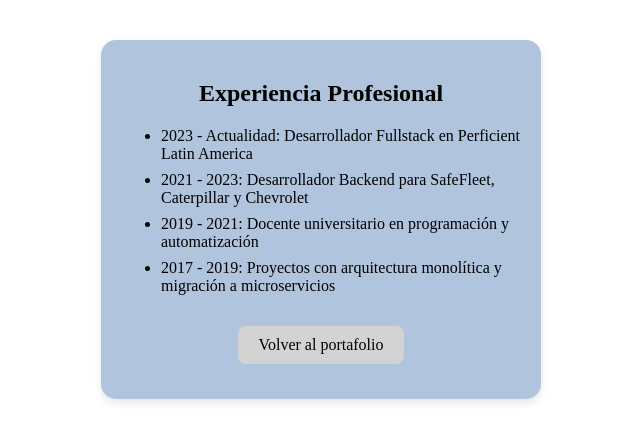
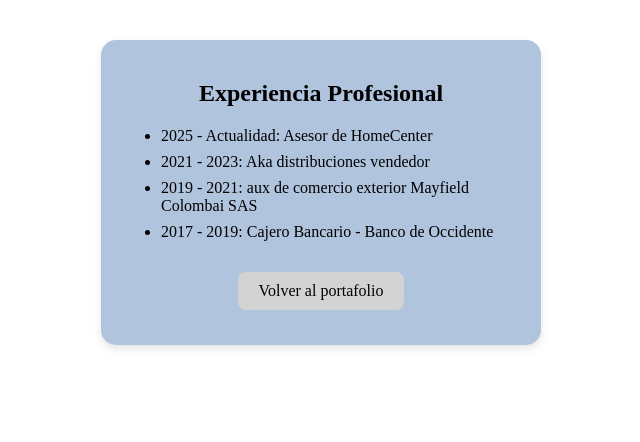
Before and after one commit to JuanOniix/vanillaJS-electiva, a plain HTML site: page experience.html in a window 1280 px wide. Shown: the whole page, without its empty margins (319-959 px from the left). Drawn offline with Linux system fonts and the light colour scheme.

Commit message:
first pull

```diff
--- a/experience.html
+++ b/experience.html
@@ -10,18 +10,16 @@
       <h2>Experiencia Profesional</h2>
       <ul>
         <li>
-          2023 - Actualidad: Desarrollador Fullstack en Perficient Latin America
+          2025 - Actualidad: Asesor de HomeCenter
         </li>
         <li>
-          2021 - 2023: Desarrollador Backend para SafeFleet, Caterpillar y
-          Chevrolet
+          2021 - 2023: Aka distribuciones vendedor
         </li>
         <li>
-          2019 - 2021: Docente universitario en programación y automatización
+          2019 - 2021: aux de comercio exterior Mayfield Colombai SAS
         </li>
         <li>
-          2017 - 2019: Proyectos con arquitectura monolítica y migración a
-          microservicios
+          2017 - 2019: Cajero Bancario - Banco de Occidente
         </li>
       </ul>
       <a href="index.html" class="link-card">Volver al portafolio</a>
```
Also changed, not shown: education.html (+5 -7 lines), index.html (+1 -1 lines), 1 other file.
